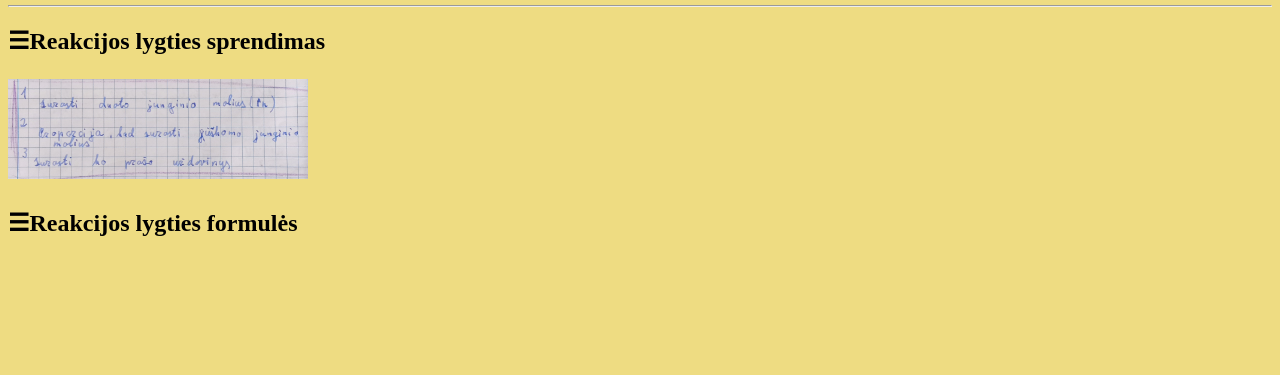
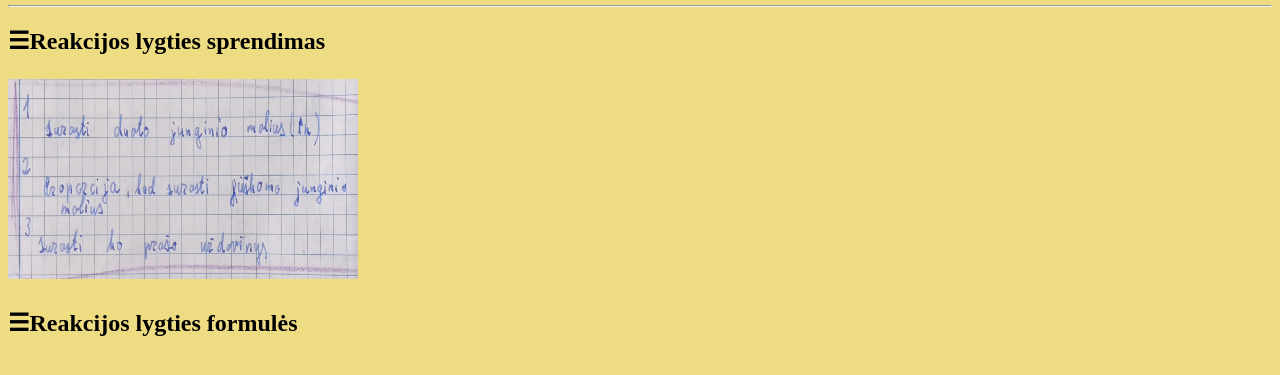
Before and after one commit to jedimatt07/Pamokos, a plain HTML site: page Chemijos_Teorija.html in a window 1280 px wide. Both pictures are taken after a click on the heading "Reakcijos lygties sprendimas". Shown: the part 281-656 px from the top of the page. Drawn offline with Linux system fonts and the light colour scheme.

Commit message:
Update Chemijos_Teorija.html

```diff
--- a/Chemijos_Teorija.html
+++ b/Chemijos_Teorija.html
@@ -42,7 +42,7 @@ details[open] > summary {
 	<h2>
 		 <details>
   <summary>Reakcijos lygties sprendimas</summary>
-  <p> <img src="Chemija/reakcijos lygtys teorija1.jpg" alt="Chemijos teorija" width="300" height="100"> </p>
+  <p> <img src="Chemija/reakcijos lygtys teorija1.jpg" alt="Chemijos teorija" width="350" height=200"> </p>
 		</details>
 	</h2>
         <h2>
```
